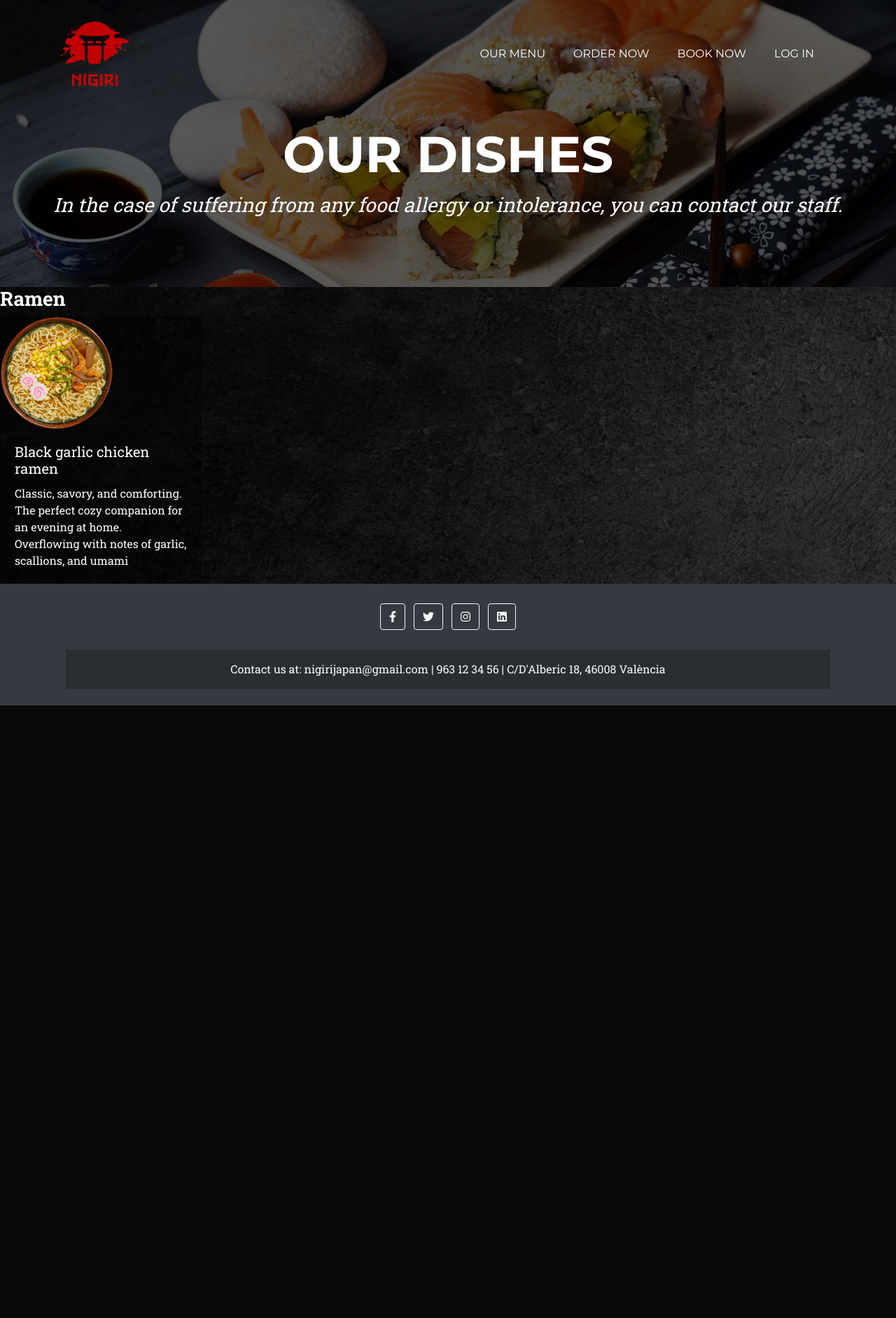
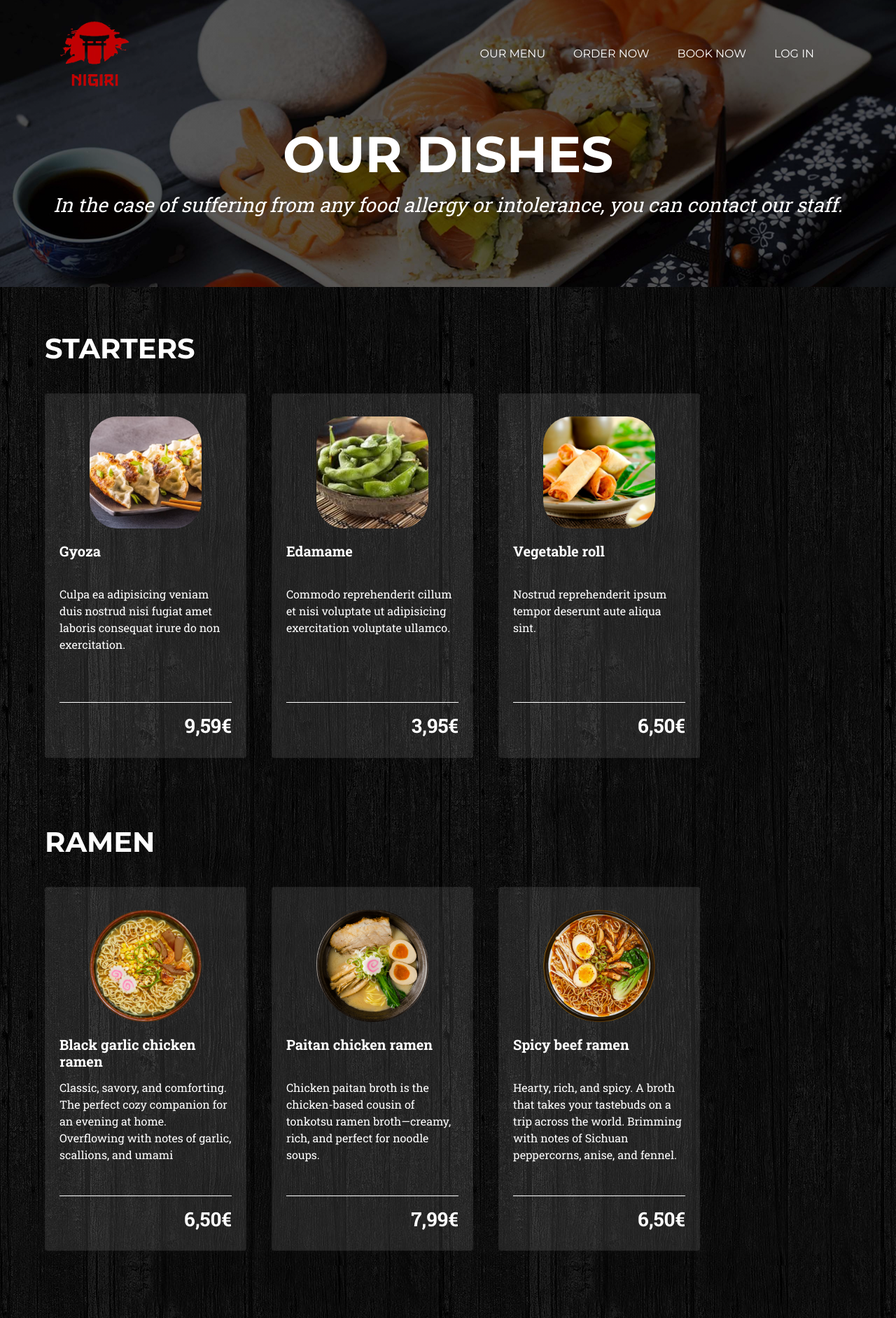
Before and after one commit to RaulGit123/ProyectoDW2, a PHP site: page /prueba/web/menu.html in a window 1280 px wide. Shown: the top 1883 px of the page at 70% size. Before the commit the page ends 1008 px from the top, so only its background shows below. Run offline with PHP 8.4, Linux system fonts and the light colour scheme; some libraries are stand-ins or nearby versions.

Commit message:
completado carta

```diff
--- a/web/menu.html
+++ b/web/menu.html
@@ -16,10 +16,9 @@
 <body id="page-top">
     <nav class="navbar navbar-expand-lg navbar-dark fixed-top" id="mainNav">
         <div class="container">
-            <a class="navbar-brand" href="#page-top"><img src="img/logo2.png" alt="logo" /></a>
+            <a class="navbar-brand" href="index.html"><img src="img/logo2.png" alt="logo" /></a>
             <button class="navbar-toggler" type="button" data-bs-toggle="collapse" data-bs-target="#navbarResponsive" aria-controls="navbarResponsive" aria-expanded="false" aria-label="Toggle navigation">
-                Menu
-                <i class="fas fa-bars ms-1"></i>
+                <i class="fas fa-bars my-1"></i>
             </button>
             <div class="collapse navbar-collapse" id="navbarResponsive">
                 <ul class="navbar-nav text-uppercase ml-auto py-4 py-lg-0">
@@ -39,13 +38,105 @@
         </div>
     </header>
     <section id="carta">
-        <div class="seccion-carta">
-            <h3>Ramen</h3>
+        <div class="seccion-carta"> <!--STARTERS-->
+            <h1 class="text-uppercase">Starters</h1>
+            <div class="card" style="width: 18rem;">
+                <img class="card-img-top" src="img/platos/gyoza.jpg" alt="Card image cap">
+                <div class="card-body">
+                    <h5 class="card-title font-weight-bold">Gyoza</h5>
+                    <p class="card-text">Culpa ea adipisicing veniam duis nostrud nisi fugiat amet laboris consequat irure do non exercitation.</p>
+                    <hr style="border-top: 1px solid white;">
+                    <h3 class="text-align-right">9,59€</h3>
+                </div>
+            </div>
+            <div class="card" style="width: 18rem;">
+                <img class="card-img-top" src="img/platos/edamame.jpg" alt="Card image cap">
+                <div class="card-body">
+                    <h5 class="card-title font-weight-bold">Edamame</h5>
+                    <p class="card-text">Commodo reprehenderit cillum et nisi voluptate ut adipisicing exercitation voluptate ullamco.</p>
+                    <hr style="border-top: 1px solid white;">
+                    <h3 class="text-align-right">3,95€</h3>
+                </div>
+            </div>
+            <div class="card" style="width: 18rem;">
+                <img class="card-img-top" src="img/platos/rollitos.jpg" alt="Card image cap">
+                <div class="card-body">
+                    <h5 class="card-title font-weight-bold">Vegetable roll</h5>
+                    <p class="card-text">Nostrud reprehenderit ipsum tempor deserunt aute aliqua sint.</p>
+                    <hr style="border-top: 1px solid white;">
+                    <h3 class="text-align-right">6,50€</h3>
+                </div>
+            </div>
+        </div>
+        <div class="seccion-carta"> <!--RAMEN-->
+            <h1 class="text-uppercase">Ramen</h1>
             <div class="card" style="width: 18rem;">
                 <img class="card-img-top" src="img/platos/black-garlic-chicken-ramen.png" alt="Card image cap">
                 <div class="card-body">
-                    <h5 class="card-title">Black garlic chicken ramen</h5>
+                    <h5 class="card-title font-weight-bold">Black garlic chicken ramen</h5>
                     <p class="card-text">Classic, savory, and comforting. The perfect cozy companion for an evening at home. Overflowing with notes of garlic, scallions, and umami</p>
+                    <hr style="border-top: 1px solid white;">
+                    <h3 class="text-align-right">6,50€</h3>
+                </div>
+            </div>
+            <div class="card" style="width: 18rem;">
+                <img class="card-img-top" src="img/platos/paitan-chicken-ramen.png" alt="Card image cap">
+                <div class="card-body">
+                    <h5 class="card-title font-weight-bold">Paitan chicken ramen</h5>
+                    <p class="card-text">Chicken paitan broth is the chicken-based cousin of tonkotsu ramen broth—creamy, rich, and perfect for noodle soups.</p>
+                    <hr style="border-top: 1px solid white;">
+                    <h3 class="text-align-right">7,99€</h3>
+                </div>
+            </div>
+            <div class="card" style="width: 18rem;">
+                <img class="card-img-top" src="img/platos/spicy-beef-ramen.png" alt="Card image cap">
+                <div class="card-body">
+                    <h5 class="card-title font-weight-bold">Spicy beef ramen</h5>
+                    <p class="card-text">Hearty, rich, and spicy. A broth that takes your tastebuds on a trip across the world. Brimming with notes of Sichuan peppercorns, anise, and fennel.</p>
+                    <hr style="border-top: 1px solid white;">
+                    <h3 class="text-align-right">6,50€</h3>
+                </div>
+            </div>
+        </div>
+        <div class="seccion-carta"> <!--DESSERTS-->
+            <h1 class="text-uppercase">Desserts</h1>
+            <div class="card" style="width: 18rem;">
+                <img class="card-img-top" src="img/platos/helado.jpg" alt="Card image cap">
+                <div class="card-body">
+                    <h5 class="card-title font-weight-bold">Ice cream ball</h5>
+                    <p class="card-text">Lorem ipsum, dolor sit amet consectetur adipisicing elit. Incidunt dicta atque maxime ipsa, consequuntur provident quis, consequatur aliquid totam.</p>
+                    <hr style="border-top: 1px solid white;">
+                    <h3 class="text-align-right">2,90€</h3>
+                </div>
+            </div>
+            <div class="card" style="width: 18rem;">
+                <img class="card-img-top" src="img/platos/Mochis.jpg" alt="Card image cap">
+                <div class="card-body">
+                    <h5 class="card-title font-weight-bold">MOCHIS 3 units</h5>
+                    <p class="card-text">Steamed filled dumplings made with sticky rice, called mochigome, which is particularly sweet.</p>
+                    <hr style="border-top: 1px solid white;">
+                    <h3 class="text-align-right">7,99€</h3>
+                </div>
+            </div>
+        </div>
+        <div class="seccion-carta"> <!--BEVERAGES-->
+            <h1 class="text-uppercase">Beverage</h1>
+            <div class="card" style="width: 18rem;">
+                <img class="card-img-top" src="img/platos/sake.jpg" alt="Card image cap">
+                <div class="card-body">
+                    <h5 class="card-title font-weight-bold">Sake frío</h5>
+                    <p class="card-text">Lorem, ipsum dolor sit amet consectetur adipisicing elit. Voluptatibus labore tempore asperiores provident, ipsam maxime! Odit aut doloribus eos explicabo consequatur eius.</p>
+                    <hr style="border-top: 1px solid white;">
+                    <h3 class="text-align-right">6,50€</h3>
+                </div>
+            </div>
+            <div class="card" style="width: 18rem;">
+                <img class="card-img-top" src="img/platos/kirin.jpg" alt="Card image cap">
+                <div class="card-body">
+                    <h5 class="card-title font-weight-bold">Kirin</h5>
+                    <p class="card-text">Lorem ipsum, dolor sit amet consectetur adipisicing elit. Molestias ullam quaerat non ea autem molestiae officia. Exercitationem, illum?</p>
+                    <hr style="border-top: 1px solid white;">
+                    <h3 class="text-align-right">3,50€</h3>
                 </div>
             </div>
         </div>
--- a/web/styles/menu.css
+++ b/web/styles/menu.css
@@ -56,26 +56,6 @@ header .btn {
   max-width: 650px;
 }
 
-#aboutus {
-  background-image: url(../img/fondo-negro.jpg);
-}
-
-#team {
-  background-color: transparent;
-  background-image: linear-gradient(180deg, #030303 50%, #593002 100%);
-}
-#team .team-member {
-  text-align: center;
-}
-#team .team-member h4 {
-  margin-top: 10px;
-}
-#team .team-member img {
-  width: 14rem;
-  height: 14rem;
-  border: 0.5rem solid rgba(0, 0, 0, 0.1);
-}
-
 #mainNav {
   padding-top: 1rem;
   padding-bottom: 1rem;
@@ -111,14 +91,43 @@ header .btn {
 }
 
 #carta {
-  background-image: url(../img/fondo-negro.jpg);
+  background-image: linear-gradient(rgba(0, 0, 0, 0.4), rgba(0, 0, 0, 0.4)), url("../img/fondo-negro-seamless.jpg");
+  padding: 4rem;
 }
-#carta .card {
-  background-color: rgba(0, 0, 0, 0.3);
+#carta .seccion-carta:not(:last-child) {
+  margin-bottom: 4rem;
 }
-#carta .card img {
+#carta .seccion-carta h1 {
+  padding-bottom: 2rem;
+}
+#carta .seccion-carta .card {
+  background-color: rgba(255, 255, 255, 0.1);
+  padding-top: 2rem;
+  display: inline-block;
+  margin: 0 2rem 2rem 0;
+}
+#carta .seccion-carta .card img {
+  display: flex;
   width: 10rem;
   height: 10rem;
   -o-object-fit: cover;
      object-fit: cover;
+  margin: auto;
+  border-radius: 25%;
+}
+#carta .seccion-carta .card h3 {
+  text-align: right;
+}
+#carta .seccion-carta .card p {
+  min-height: 150px;
+}
+#carta .seccion-carta .card h5 {
+  min-height: 50px;
+}
+@media (max-width: 768px) {
+  #carta .seccion-carta .card {
+    margin: auto;
+    display: flex;
+    margin-bottom: 2rem;
+  }
 }/*# sourceMappingURL=menu.css.map */
--- a/web/styles/menu.scss
+++ b/web/styles/menu.scss
@@ -6,6 +6,13 @@
 
 @mixin transition($s: 0.4s) {
     transition: $s;
+}
+
+@mixin font-size-diff ($sm, $xl, $min-width: 768px) {
+    font-size: $sm;
+    @media (min-width: $min-width) {
+        font-size: $xl;
+    }
 }
 
 body {
@@ -36,13 +43,6 @@ header {
     }
 }
 
-@mixin font-size-diff ($sm, $xl, $min-width: 768px) {
-    font-size: $sm;
-    @media (min-width: $min-width) {
-        font-size: $xl;
-    }
-}
-
 .masthead-heading {
     @include font-size-diff(3.25rem, 4.5rem);
     line-height: 4.5rem;
@@ -62,26 +62,6 @@ header {
     font-size: 1rem;
     font-weight: normal;
     max-width: 650px;
-}
-
-#aboutus {
-    background-image: url(../img/fondo-negro.jpg);
-}
-
-#team {
-    background-color: transparent;
-    background-image: linear-gradient(180deg, #030303 50%, #593002 100%);
-    .team-member {
-        text-align: center;
-        h4 {
-            margin-top: 10px;
-        }
-        img {
-        width: 14rem;
-        height: 14rem;
-        border: 0.5rem solid rgba(0, 0, 0, 0.1);
-        }
-    }
 }
 
 #mainNav {
@@ -113,13 +93,44 @@ header {
 }
 
 #carta {
-    background-image: url(../img/fondo-negro.jpg);
-    .card {
-        background-color: rgba(0, 0, 0, 0.3);
-        img {
-            width: 10rem;
-            height: 10rem;
-            object-fit: cover;
+    background-image: linear-gradient(rgba(0, 0, 0, 0.4),
+                       rgba(0, 0, 0, 0.4)), url("../img/fondo-negro-seamless.jpg");
+    // background-size:contain;
+    padding: 4rem;
+    .seccion-carta {
+        &:not(:last-child) {
+            margin-bottom: 4rem;
+        }
+        h1 {
+            padding-bottom: 2rem;
+        }
+        .card {
+            background-color: rgba(255, 255, 255, 0.1);
+            padding-top: 2rem;
+            display: inline-block;
+            margin: 0 2rem 2rem 0;
+            img {
+                display: flex;
+                width: 10rem;
+                height: 10rem;
+                object-fit: cover;
+                margin: auto;
+                border-radius: 25%;
+            }
+            h3 {
+                text-align: right;
+            }
+            p {
+                min-height: 150px;
+            }
+            h5 {
+                min-height: 50px;
+            }
+            @media (max-width: 768px) {
+                margin: auto;
+                display: flex;
+                margin-bottom: 2rem;
+            }
         }
     }
 }
```
Also changed, not shown: web/img/fondo-negro-seamless.jpg (added), 1 other file.
